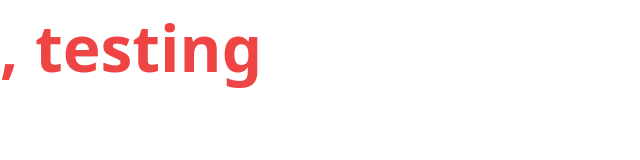
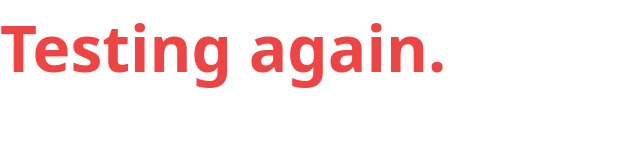
Before and after one commit to HusJAW/devJobWebAppVanillaTailwind, a website: page index.html in a window 1280 px wide. Shown: the whole page, without its empty margins (0-640 px from the left). Drawn offline with Linux system fonts and the light colour scheme.

Commit message:
Testing commit

```diff
--- a/index.html
+++ b/index.html
@@ -11,7 +11,7 @@
 </head>
 
 <body>
-    <p class="font-bold text-blue-400 custom:text-red-500 text-[4rem]">, testing</p>
+    <p class="font-bold text-blue-400 custom:text-red-500 text-[4rem]">Testing again.</p>
 </body>
 
 </html>
```
